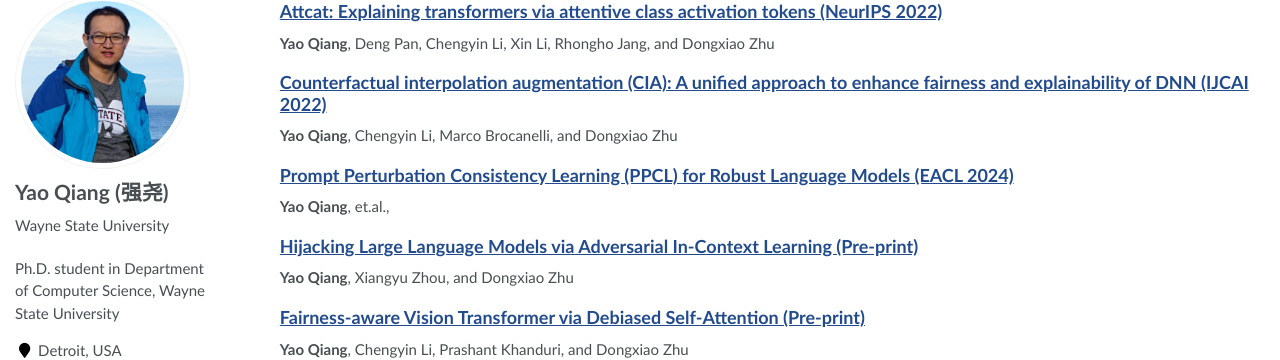
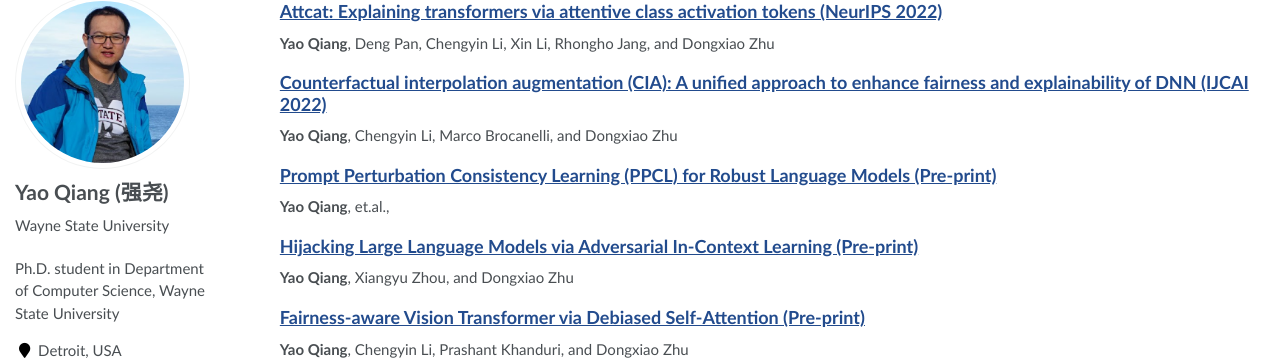
Before and after one commit to qiangyao1988/qiangyao1988.github.io, a Jekyll site: the page built from _pages/about.md, in a window 1280 px wide and 900 px high, scrolled down 1010 px. Shown: the part 96-456 px from the top of the window. Built offline with Jekyll 4.4.1, drawn with Linux system fonts in a browser that asks for light colours.

Commit message:
Update about.md

```diff
--- a/_pages/about.md
+++ b/_pages/about.md
@@ -48,7 +48,7 @@ I have a strong passion for research and a demonstrated ability to apply my know
 **Yao Qiang**, Deng Pan, Chengyin Li, Xin Li, Rhongho Jang, and Dongxiao Zhu
 ## [Counterfactual interpolation augmentation (CIA): A unified approach to enhance fairness and explainability of DNN (IJCAI 2022)](https://www.ijcai.org/proceedings/2022/0103.pdf)
 **Yao Qiang**, Chengyin Li, Marco Brocanelli, and Dongxiao Zhu
-## [Prompt Perturbation Consistency Learning (PPCL) for Robust Language Models (EACL 2024)]()
+## [Prompt Perturbation Consistency Learning (PPCL) for Robust Language Models (Pre-print)]()
 **Yao Qiang**, et.al.,
 ## [Hijacking Large Language Models via Adversarial In-Context Learning (Pre-print)](https://arxiv.org/pdf/2311.09948.pdf)
 **Yao Qiang**, Xiangyu Zhou, and Dongxiao Zhu
```
